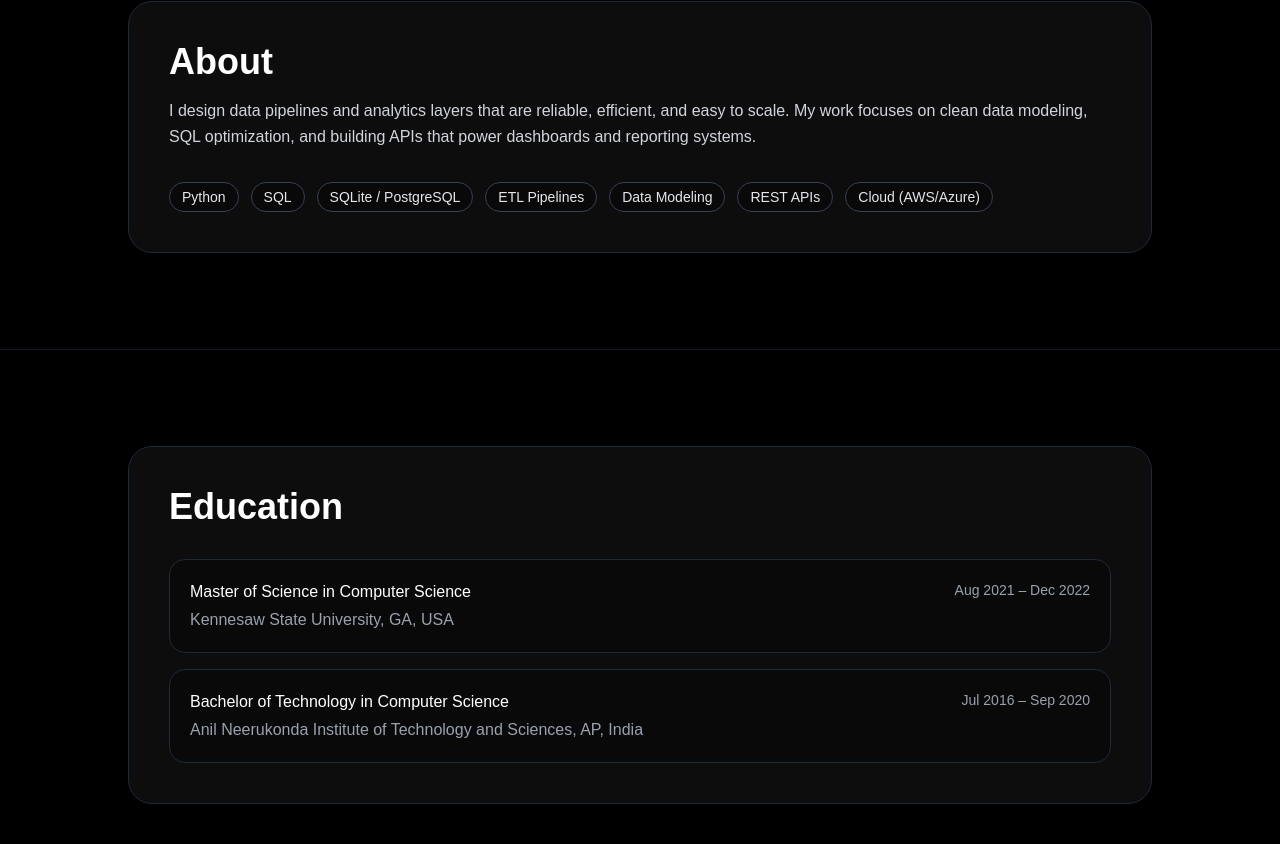
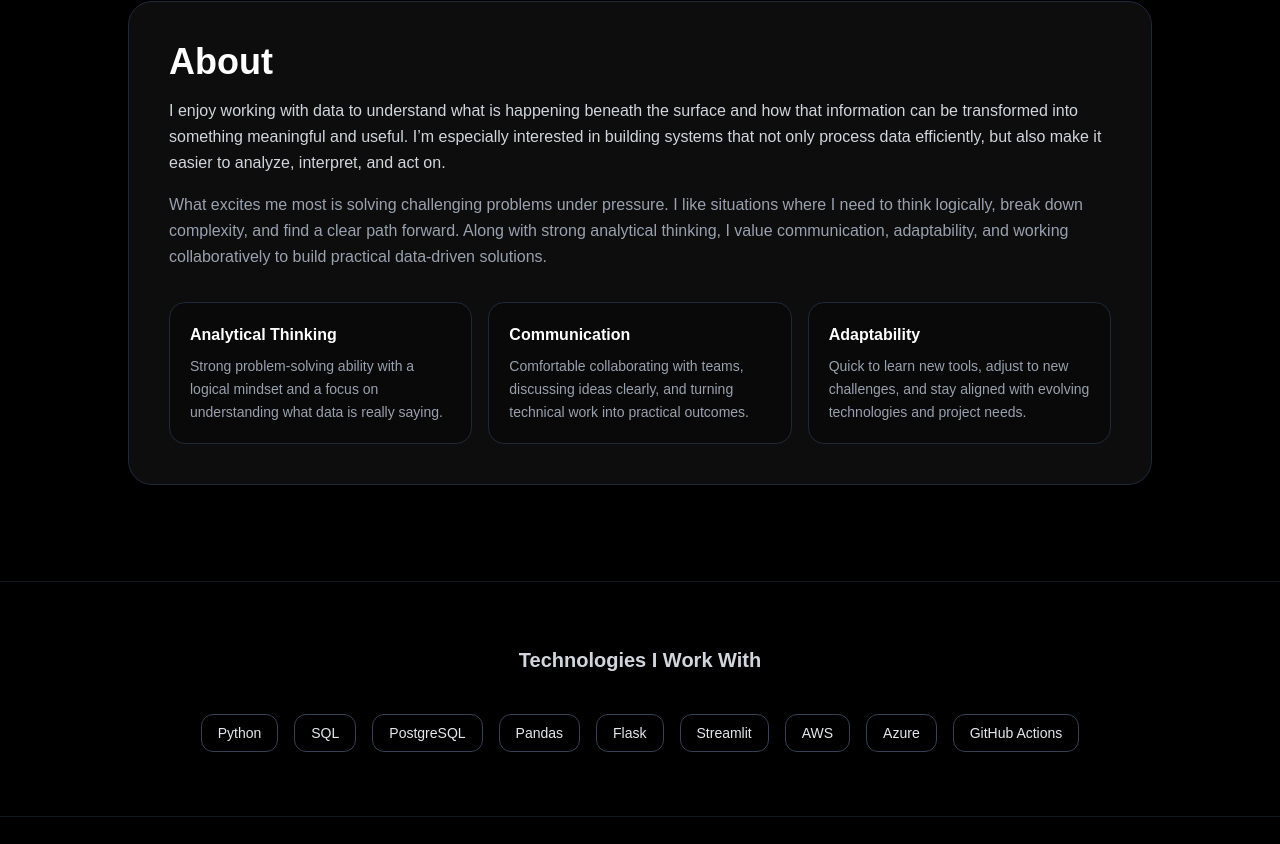
Before and after one commit to charan4899/portfolio, a Next.js app: page / in a window 1280 px wide. Shown: the part 896-1740 px from the top of the page. Built offline with nearby package versions, Linux system fonts and the light colour scheme.

Commit message:
Change About section

```diff
--- a/app/page.tsx
+++ b/app/page.tsx
@@ -18,6 +18,7 @@ export default function Home() {
         <div className="absolute -top-24 -left-24 h-80 w-80 rounded-full bg-indigo-500/20 blur-3xl" />
         <div className="absolute top-40 -right-24 h-96 w-96 rounded-full bg-cyan-500/15 blur-3xl" />
         <div className="absolute bottom-0 left-1/3 h-96 w-96 rounded-full bg-emerald-500/10 blur-3xl" />
+        <div className="absolute top-1/2 left-1/2 h-[600px] w-[600px] -translate-x-1/2 -translate-y-1/2 rounded-full bg-purple-500/10 blur-[140px]" />
         <div className="absolute inset-0 bg-gradient-to-b from-black via-black to-black/90" />
       </div>
 
@@ -26,7 +27,6 @@ export default function Home() {
       {/* HERO */}
       <section className="relative min-h-screen flex items-center justify-center px-6 pt-28 md:pt-32">
         <div className="max-w-5xl w-full text-center">
-
           <motion.h1
             variants={fadeUp}
             initial="hidden"
@@ -45,12 +45,9 @@ export default function Home() {
                 transition={{ duration: 3.2, repeat: Infinity, ease: "easeInOut" }}
                 className="relative"
               >
-                {/* glow */}
                 <div className="absolute inset-0 rounded-full blur-2xl bg-gradient-to-r from-indigo-500/40 via-cyan-500/30 to-emerald-500/30" />
 
-                {/* gradient ring */}
                 <div className="relative rounded-full p-[3px] bg-gradient-to-r from-indigo-500 via-cyan-500 to-emerald-500">
-                  {/* glass frame */}
                   <div className="rounded-full bg-black/60 backdrop-blur-md p-[6px] border border-white/10">
                     <Image
                       src="/profile.png"
@@ -63,12 +60,12 @@ export default function Home() {
                   </div>
                 </div>
 
-                {/* small highlight */}
                 <div className="pointer-events-none absolute -top-1 -left-2 h-10 w-10 rounded-full bg-white/10 blur-xl" />
               </motion.div>
             </motion.div>
             Sai Charan Gandi
           </motion.h1>
+
           <motion.p
             variants={fadeUp}
             initial="hidden"
@@ -119,6 +116,7 @@ export default function Home() {
             >
               GitHub
             </a>
+
             <a
               href="/resume.pdf"
               target="_blank"
@@ -143,33 +141,84 @@ export default function Home() {
             className="rounded-3xl border border-gray-800 bg-white/5 backdrop-blur-md p-10"
           >
             <h2 className="text-3xl md:text-4xl font-bold mb-4">About</h2>
+
             <p className="text-gray-300 leading-relaxed">
-              I design data pipelines and analytics layers that are reliable, efficient,
-              and easy to scale. My work focuses on clean data modeling, SQL optimization,
-              and building APIs that power dashboards and reporting systems.
+              I enjoy working with data to understand what is happening beneath the surface
+              and how that information can be transformed into something meaningful and useful.
+              I’m especially interested in building systems that not only process data efficiently,
+              but also make it easier to analyze, interpret, and act on.
             </p>
-            <div className="mt-8 flex flex-wrap gap-3">
+
+            <p className="text-gray-400 leading-relaxed mt-4">
+              What excites me most is solving challenging problems under pressure. I like situations
+              where I need to think logically, break down complexity, and find a clear path forward.
+              Along with strong analytical thinking, I value communication, adaptability, and working
+              collaboratively to build practical data-driven solutions.
+            </p>
+
+            <div className="mt-8 grid grid-cols-1 md:grid-cols-3 gap-4">
+              <div className="rounded-2xl border border-gray-800 bg-black/30 p-5">
+                <h3 className="text-white font-semibold mb-2">Analytical Thinking</h3>
+                <p className="text-gray-400 text-sm leading-relaxed">
+                  Strong problem-solving ability with a logical mindset and a focus on understanding
+                  what data is really saying.
+                </p>
+              </div>
+
+              <div className="rounded-2xl border border-gray-800 bg-black/30 p-5">
+                <h3 className="text-white font-semibold mb-2">Communication</h3>
+                <p className="text-gray-400 text-sm leading-relaxed">
+                  Comfortable collaborating with teams, discussing ideas clearly, and turning technical
+                  work into practical outcomes.
+                </p>
+              </div>
+
+              <div className="rounded-2xl border border-gray-800 bg-black/30 p-5">
+                <h3 className="text-white font-semibold mb-2">Adaptability</h3>
+                <p className="text-gray-400 text-sm leading-relaxed">
+                  Quick to learn new tools, adjust to new challenges, and stay aligned with evolving
+                  technologies and project needs.
+                </p>
+              </div>
+            </div>
+          </motion.div>
+        </div>
+      </section>
+
+      {/* TECH STACK */}
+      <section className="relative py-16 px-6 border-t border-gray-800/60">
+        <div className="max-w-5xl mx-auto text-center">
+          <h3 className="text-xl font-semibold mb-10 text-gray-300">
+            Technologies I Work With
+          </h3>
+
+          <motion.div
+            initial={{ opacity: 0 }}
+            whileInView={{ opacity: 1 }}
+            viewport={{ once: true, amount: 0.3 }}
+            transition={{ duration: 0.8 }}
+            className="flex flex-wrap justify-center gap-4"
+          >
             {[
               "Python",
               "SQL",
-                    "SQLite / PostgreSQL",
-                    "ETL Pipelines",
-                    "Data Modeling",
-                    "REST APIs",
-                    "Cloud (AWS/Azure)",
-                  ].map((skill) => (
-                    <span
-                      key={skill}
-                      className="px-3 py-1 rounded-full text-sm border border-gray-700 text-gray-200 bg-black/30"
+              "PostgreSQL",
+              "Pandas",
+              "Flask",
+              "Streamlit",
+              "AWS",
+              "Azure",
+              "GitHub Actions",
+            ].map((tech) => (
+              <div
+                key={tech}
+                className="px-4 py-2 rounded-xl border border-gray-700 bg-black/40 text-sm text-gray-200 hover:border-gray-500 transition"
               >
-                      {skill}
-                    </span>
+                {tech}
+              </div>
             ))}
-                </div>
           </motion.div>
         </div>
-
-
       </section>
 
       {/* EDUCATION */}
@@ -184,10 +233,16 @@ export default function Home() {
             className="rounded-3xl border border-gray-800 bg-white/5 backdrop-blur-md p-10"
           >
             <h2 className="text-3xl md:text-4xl font-bold mb-4">Education</h2>
-            <div className="mt-8 grid gap-4">
+
+            <p className="text-gray-400 leading-relaxed mb-8">
+              My academic background built a strong foundation in computer science, data systems,
+              algorithms, and modern analytical thinking.
+            </p>
+
+            <div className="grid gap-4">
               <div className="rounded-2xl border border-gray-800 bg-black/30 p-5">
                 <div className="flex flex-col sm:flex-row sm:items-start sm:justify-between gap-1">
-                          <p className="font-medium text-white">
+                  <p className="font-semibold text-white">
                     Master of Science in Computer Science
                   </p>
                   <p className="text-gray-400 text-sm">Aug 2021 – Dec 2022</p>
@@ -197,23 +252,21 @@ export default function Home() {
 
               <div className="rounded-2xl border border-gray-800 bg-black/30 p-5">
                 <div className="flex flex-col sm:flex-row sm:items-start sm:justify-between gap-1">
-                          <p className="font-medium text-white">
+                  <p className="font-semibold text-white">
                     Bachelor of Technology in Computer Science
                   </p>
                   <p className="text-gray-400 text-sm">Jul 2016 – Sep 2020</p>
                 </div>
-                        <p className="text-gray-400 mt-1">Anil Neerukonda Institute of Technology and Sciences, AP, India</p>
+                <p className="text-gray-400 mt-1">
+                  Anil Neerukonda Institute of Technology and Sciences, AP, India
+                </p>
               </div>
             </div>
           </motion.div>
         </div>
       </section>
-
-
-
       {/* PROJECTS */}
       <section id="projects" className="relative py-24 px-6 border-t border-gray-800/60">
-
         <div className="max-w-5xl mx-auto">
           <motion.div
             initial="hidden"
@@ -237,7 +290,14 @@ export default function Home() {
             variants={fadeUp}
             className="grid gap-6"
           >
-            <div className="rounded-3xl border border-gray-800 bg-white/5 backdrop-blur-md p-8 hover:border-gray-600 transition">
+            {/* Highlighted project */}
+            <div className="rounded-3xl border border-indigo-500/40 bg-white/5 backdrop-blur-md p-8 hover:border-indigo-400 hover:-translate-y-1 hover:shadow-xl hover:shadow-indigo-950/40 transition duration-300">
+              <div className="flex items-center justify-between mb-4">
+                <span className="inline-flex items-center rounded-full border border-indigo-500/30 bg-indigo-500/10 px-3 py-1 text-xs font-medium text-indigo-300">
+                  Featured Project
+                </span>
+              </div>
+
               <div className="flex flex-col md:flex-row md:items-start md:justify-between gap-6">
                 <div>
                   <h3 className="text-2xl font-semibold mb-2">
@@ -290,7 +350,9 @@ export default function Home() {
                 </div>
               </div>
             </div>
-            <div className="rounded-3xl border border-gray-800 bg-white/5 backdrop-blur-md p-8 hover:border-gray-600 transition">
+
+            {/* Sales analytics */}
+            <div className="rounded-3xl border border-gray-800 bg-white/5 backdrop-blur-md p-8 hover:border-gray-600 hover:-translate-y-1 hover:shadow-xl hover:shadow-black/40 transition duration-300">
               <div className="flex flex-col md:flex-row md:items-start md:justify-between gap-6">
                 <div>
                   <h3 className="text-2xl font-semibold mb-2">
@@ -303,16 +365,21 @@ export default function Home() {
                   </p>
 
                   <div className="mt-5 flex flex-wrap gap-2">
-                    {["Flask", "SQLite", "REST APIs", "Chart.js", "Pagination", "CSV Ingestion"].map(
-                      (tag) => (
+                    {[
+                      "Flask",
+                      "SQLite",
+                      "REST APIs",
+                      "Chart.js",
+                      "Pagination",
+                      "CSV Ingestion",
+                    ].map((tag) => (
                       <span
                         key={tag}
                         className="px-3 py-1 rounded-full text-xs border border-gray-700 text-gray-200 bg-black/30"
                       >
                         {tag}
                       </span>
-                      )
-                    )}
+                    ))}
                   </div>
                 </div>
 
@@ -338,6 +405,7 @@ export default function Home() {
           </motion.div>
         </div>
       </section>
+
       {/* CONNECT */}
       <section id="connect" className="relative py-24 px-6 border-t border-gray-800/60">
         <div className="max-w-5xl mx-auto">
@@ -362,7 +430,6 @@ export default function Home() {
               transition={{ duration: 0.5, delay: 0.1 }}
               className="flex flex-wrap items-center justify-center gap-4"
             >
-              {/* LinkedIn */}
               <a
                 href={LINKS.linkedin}
                 target="_blank"
@@ -380,7 +447,6 @@ export default function Home() {
                 <span className="text-white font-medium">LinkedIn</span>
               </a>
 
-              {/* Email */}
               <a
                 href={LINKS.email}
                 className="group inline-flex items-center gap-3 px-6 py-3 rounded-2xl border border-gray-700 bg-black/30 hover:border-emerald-400 hover:bg-emerald-500/10 transition duration-300"
@@ -396,7 +462,6 @@ export default function Home() {
                 <span className="text-white font-medium">Email</span>
               </a>
 
-              {/* Instagram */}
               <a
                 href={LINKS.instagram}
                 target="_blank"
@@ -421,7 +486,6 @@ export default function Home() {
           </p>
         </div>
       </section>
-
     </main>
   );
 }
```
Lines whose indentation alone changed are shown as unchanged.
